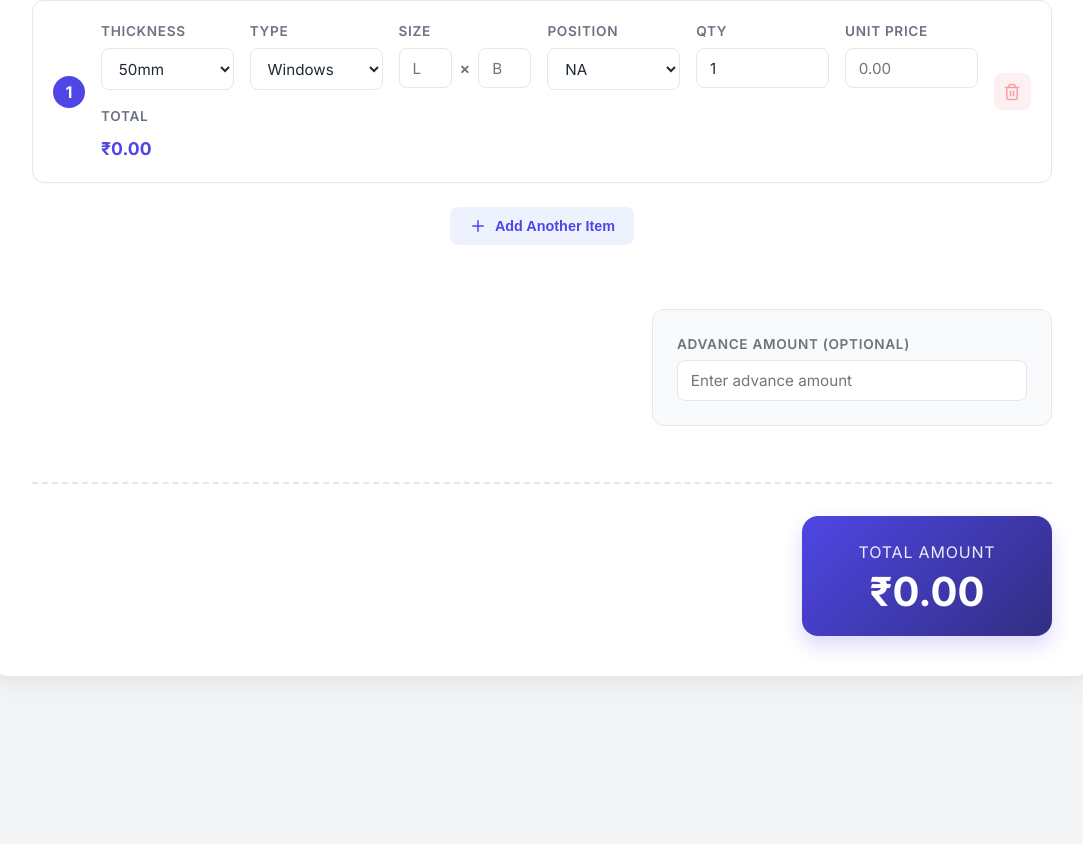
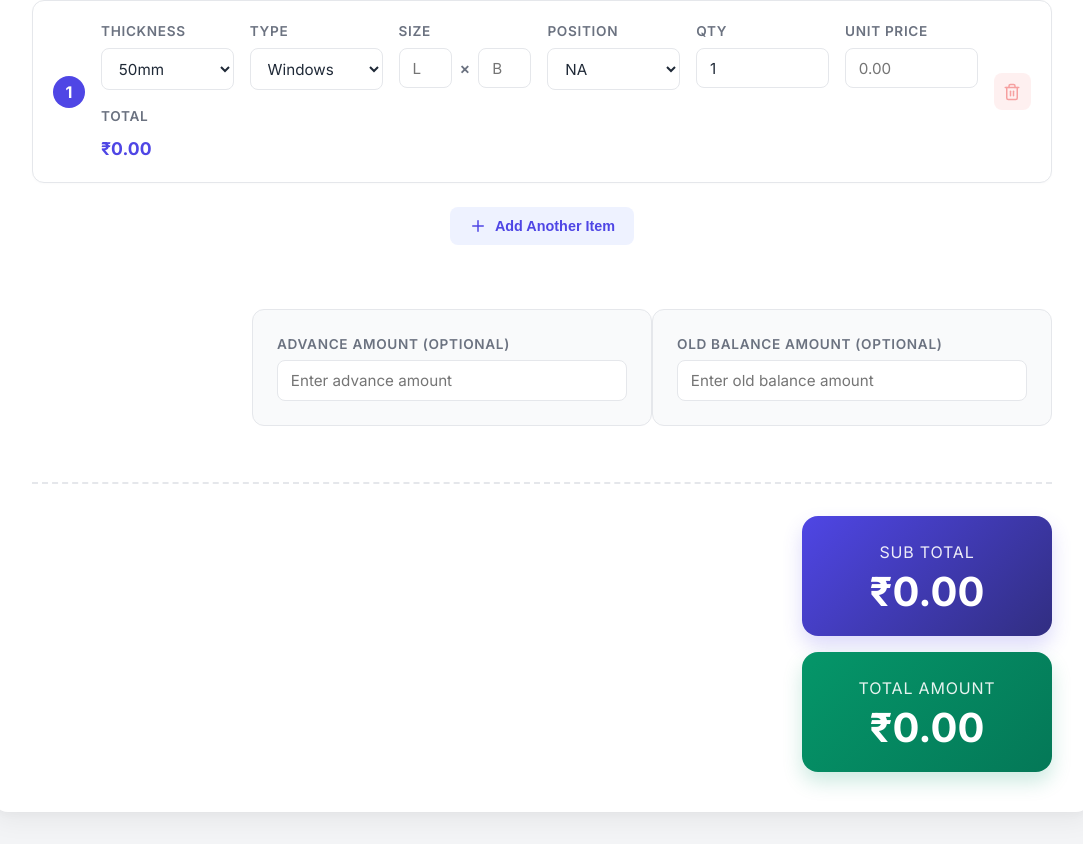
Before and after one commit to asmithavarada/total, a React (Vite) app: page / in a window 1280 px wide. Shown: the part 370-1214 px from the top of the page, without its empty margins (98-1181 px from the left). Before the commit the page ends 1078 px from the top, so only its background shows below. Built offline with nearby package versions, Linux system fonts and the light colour scheme.

Commit message:
Old balance amount

```diff
--- a/src/App.jsx
+++ b/src/App.jsx
@@ -6,6 +6,7 @@ import './index.css';
 function App() {
   const [date, setDate] = useState(new Date().toISOString().split('T')[0]);
   const [advanceAmount, setAdvanceAmount] = useState('');
+  const [oldBalanceAmount, setOldBalanceAmount] = useState('');
   const [items, setItems] = useState([
     {
       id: crypto.randomUUID(),
@@ -111,8 +112,10 @@ function App() {
   };
 
   const grandTotal = items.reduce((sum, item) => sum + (item.quantity * item.unitPrice), 0);
+  const oldBalance = oldBalanceAmount ? Number(oldBalanceAmount) : 0;
   const advance = advanceAmount ? Number(advanceAmount) : 0;
-  const balance = grandTotal - advance;
+  const totalWithOldBalance = grandTotal + oldBalance;
+  const balance = totalWithOldBalance - advance;
 
   const renderBillTable = () => (
     <>
@@ -157,8 +160,18 @@ function App() {
         </tbody>
         <tfoot>
           <tr>
+            <td colSpan="5" style={{ border: '1px solid #e5e7eb', padding: '1rem 1.5rem', textAlign: 'right', fontWeight: '700', fontSize: '1.1rem' }}>Sub Total</td>
+            <td style={{ border: '1px solid #e5e7eb', padding: '1rem 1.5rem', fontWeight: '800', fontSize: '1.2rem', color: '#4F46E5' }}>₹{grandTotal.toFixed(2)}</td>
+          </tr>
+          {oldBalance > 0 && (
+            <tr>
+              <td colSpan="5" style={{ border: '1px solid #e5e7eb', padding: '1rem 1.5rem', textAlign: 'right', fontWeight: '700', fontSize: '1.1rem' }}>Old Balance Amount</td>
+              <td style={{ border: '1px solid #e5e7eb', padding: '1rem 1.5rem', fontWeight: '700', fontSize: '1.1rem', color: '#059669' }}>₹{oldBalance.toFixed(2)}</td>
+            </tr>
+          )}
+          <tr>
             <td colSpan="5" style={{ border: '1px solid #e5e7eb', padding: '1rem 1.5rem', textAlign: 'right', fontWeight: '700', fontSize: '1.1rem' }}>Total Amount</td>
-            <td style={{ border: '1px solid #e5e7eb', padding: '1rem 1.5rem', fontWeight: '800', fontSize: '1.2rem', color: '#4F46E5' }}>₹{grandTotal.toFixed(2)}</td>
+            <td style={{ border: '1px solid #e5e7eb', padding: '1rem 1.5rem', fontWeight: '800', fontSize: '1.2rem', color: '#4F46E5' }}>₹{totalWithOldBalance.toFixed(2)}</td>
           </tr>
           {advance > 0 && (
             <>
@@ -325,13 +338,33 @@ function App() {
               placeholder="Enter advance amount"
             />
           </div>
+          <div className="input-group">
+            <label>Old Balance Amount (Optional)</label>
+            <input
+              type="number"
+              min="0"
+              value={oldBalanceAmount}
+              onChange={(e) => setOldBalanceAmount(e.target.value)}
+              placeholder="Enter old balance amount"
+            />
+          </div>
         </div>
 
         <div className="summary-section print-hidden">
           <div className="summary-content">
             <div className="grand-total">
+              <span>Sub Total</span>
+              <span className="amount">₹{grandTotal.toFixed(2)}</span>
+            </div>
+            {oldBalance > 0 && (
+              <div className="advance-total">
+                <span>Old Balance Amount</span>
+                <span className="amount">₹{oldBalance.toFixed(2)}</span>
+              </div>
+            )}
+            <div className="advance-total">
               <span>Total Amount</span>
-              <span className="amount">₹{grandTotal.toFixed(2)}</span>
+              <span className="amount">₹{totalWithOldBalance.toFixed(2)}</span>
             </div>
             {advance > 0 && (
               <>
```
